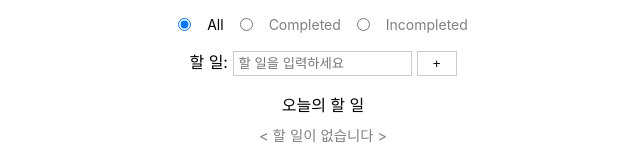
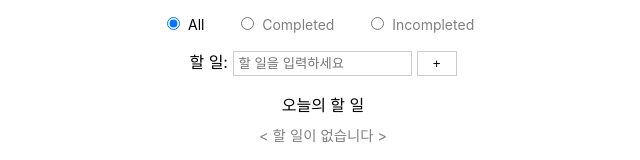
Before and after one commit to hey-ri/todo-list, a React app: page / in a window 1280 px wide. Shown: the top 160 px of the page, without its empty margins (317-957 px from the left). Built offline with nearby package versions, Linux system fonts and the light colour scheme; the HTML template or start-up script is replaced by a standard one.

Commit message:
use label tag
when letter is clicked the radio is checked

```diff
--- a/src/Filter.jsx
+++ b/src/Filter.jsx
@@ -10,27 +10,33 @@ function Filter({ onFilterChanged }) {
 
   return (
     <div className={`${style.filter}`}>
+      <label className={`${style.active}`}>
         <input
           type="radio"
           name="filter"
           checked={selectedFilter === 'all'}
-        onChange={(e) => setSelectedFilter('all')}
-      ></input>
-      <span className={`${style.active}`}>All</span>
+          onChange={() => setSelectedFilter('all')}
+        />
+        All
+      </label>
+      <label>
         <input
           type="radio"
           name="filter"
           checked={selectedFilter === 'completed'}
-        onChange={(e) => setSelectedFilter('completed')}
-      ></input>
+          onChange={() => setSelectedFilter('completed')}
+        />
         Completed
+      </label>
+      <label>
         <input
           type="radio"
           name="filter"
           checked={selectedFilter === 'incompleted'}
-        onChange={(e) => setSelectedFilter('incompleted')}
-      ></input>
+          onChange={() => setSelectedFilter('incompleted')}
+        />
         Incompleted
+      </label>
     </div>
   );
 }
--- a/src/Filter.module.css
+++ b/src/Filter.module.css
@@ -1,6 +1,6 @@
 .filter {
     display: flex;
-    gap: 1rem;
+    gap: 2rem;
     font-size: 14px;
     color: grey;
     width: 100%;
@@ -11,3 +11,7 @@
 .active {
     color: black;
 }
+
+input[type=radio] {
+    margin-right: .5rem;
+}
```
Lines whose indentation alone changed are shown as unchanged.
